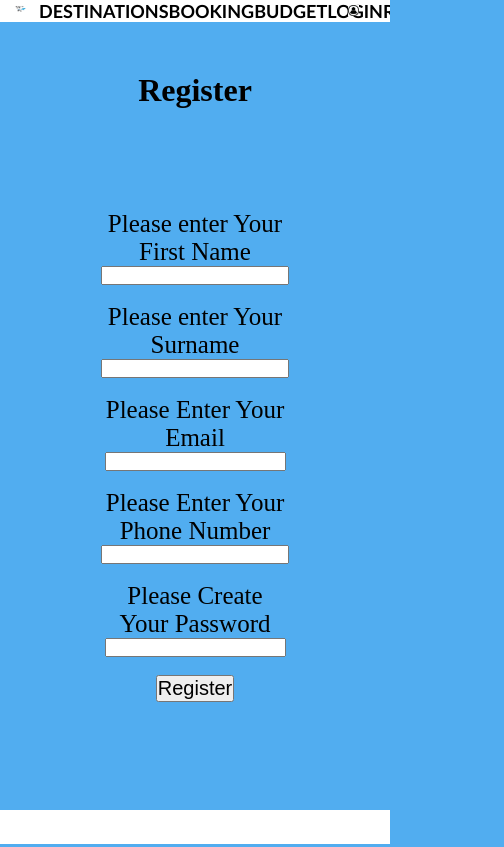
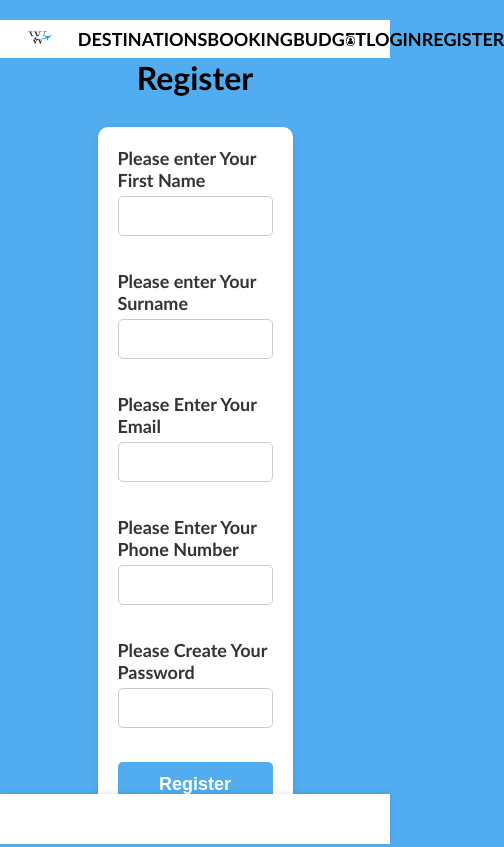
Before and after one commit to euan-scott/Wanderly, a website: page register.html in a window 390 px wide. Shown: the whole page, 504 px wide, since content can reach past the window. Drawn offline with Linux system fonts and the light colour scheme.

```diff
--- a/css/Register.css
+++ b/css/Register.css
@@ -1,142 +1,158 @@
-*{
+/* General Reset */
+* {
     padding: 0;
     margin: 0;
     box-sizing: border-box;
 }
-body{
+
+body {
     background-color: #51ADF0;
+    font-family: 'Gill Sans', 'Gill Sans MT', Calibri, 'Trebuchet MS', sans-serif;
 }
 
-
-li{
-    list-style: none;
-}
-
-a{
-    text-decoration: none;
-}
-/*header start*/
-header{
+/* Header Section */
+header {
     width: 100%;
     height: 15%;
     background-color: #FFFF;
     display: flex;
     align-items: center;
-    overflow: hidden;
+    justify-content: space-between;
+    padding: 0 20px;
 }
 
-.logo{
+.logo {
     width: 10%;
     display: flex;
-    justify-content: center;
+    align-items: center;
 }
 
+.logo img {
+    width: 100%;
+    object-fit: cover;
+}
 
-.logo img{
+nav {
+    width: 70%;
+}
+
+nav ul {
+    display: flex;
+    justify-content: space-evenly;
+}
+
+nav ul li {
+    list-style: none;
+}
+
+nav ul li a {
+    text-decoration: none;
+    font-size: 18px;
+    color: black;
+    text-transform: uppercase;
+    font-weight: bold;
+}
+
+.Profile {
+    width: 7%;
+    display: flex;
+    justify-content: flex-end;
+    align-items: center;
+}
+
+.Profile img {
     width: 40%;
     object-fit: cover;
 }
 
-
-nav{
-    width: 60%;
+/* Main Content */
+main {
+    margin: 20px auto;
+    display: flex;
+    flex-direction: column;
+    align-items: center;
+    justify-content: center;
 }
 
-nav ul{
-    display: flex;
-    justify-content: space-evenly;
+h1 {
+    color: black;
+    margin-bottom: 30px;
+    font-size: 2rem;
 }
 
-nav ul li a {
-    text-decoration: none;
-    font-family: 'Gill Sans', 'Gill Sans MT', Calibri, 'Trebuchet MS', sans-serif;
-    font-size: 18px;
-    color:black;
-    text-transform: uppercase;
-    font-weight: bold;
-
+aside {
+    display: flex;
+    justify-content: center;
+    align-items: center;
+    flex-direction: column;
+    width: 100%;
 }
 
-.Profile
-{
-    width: 7%;
-    display: flex;
-    justify-content: flex-end;
-    text-align: right;
-    margin-left: 15%;
+.Register {
+    width: 50%;
+    padding: 20px;
+    background: white;
+    border-radius: 10px;
+    box-shadow: 0px 4px 10px rgba(0, 0, 0, 0.1);
 }
 
-.Profile img
-{
-    width: 40%;
-    object-fit: cover;
+.Register label {
+    font-size: 18px;
+    font-weight: bold;
+    margin-bottom: 5px;
+    display: block;
+    color: #333;
 }
 
-div{text-align: center;}
-/*header end*/
-
-
-.text{
-    color: black ;
-
+.Register input[type="text"],
+.Register input[type="email"],
+.Register input[type="password"] {
+    width: 100%;
+    height: 40px;
+    margin-bottom: 15px;
+    padding: 0 10px;
+    border: 1px solid #ccc;
+    border-radius: 5px;
+    font-size: 16px;
 }
 
+.Register input[type="text"]:focus,
+.Register input[type="email"]:focus,
+.Register input[type="password"]:focus {
+    border-color: #51ADF0;
+    outline: none;
+    box-shadow: 0px 0px 5px rgba(81, 173, 240, 0.5);
+}
 
-footer{
+button {
+    width: 100%;
+    height: 45px;
+    background-color: #51ADF0;
+    color: white;
+    font-size: 18px;
+    font-weight: bold;
+    border: none;
+    border-radius: 5px;
+    cursor: pointer;
+    transition: background-color 0.3s ease;
+}
+
+button:hover {
+    background-color: #4193d1;
+}
+
+/* Footer Section */
+footer {
     background-color: #FFFF;
-    opacity: 1;
-    height: 4%;
+    height: 50px;
     display: flex;
     justify-content: center;
     align-items: center;
     position: fixed;
-    left: 0;
     bottom: 0;
     width: 100%;
     color: black;
-
+    font-size: 14px;
+    font-weight: bold;
+    box-shadow: 0 -1px 5px rgba(0, 0, 0, 0.1);
 }
-h1{
-    align-items: center;
-    text-align: center;
-    padding-top:50px ;
-}
- .Register
- {
-    width: 50%;
-    height: 50%;
- }
-aside{
-    display: flex;
-    justify-content: center;
-    align-items: center;
-    height: 100%;
-    flex-direction: column;
-    padding: 100px;
-}
-
-aside .Register{
-    display: flex;
-    width: 100%;
-    align-items: center;
-    justify-content: center;
-    padding: 1px;
-}
-
-.Register label
-{
-    font-size: 25px;
-
-}
-
-.Register input[type="text"]
-{
-    height: 100%;
-    width: 100%;
-
-}
-
-button
-{
-    font-size: 20px;
-}
```
Also changed, not shown: .github/workflows/azure-static-web-apps-blue-bush-09bf93203.yml.
